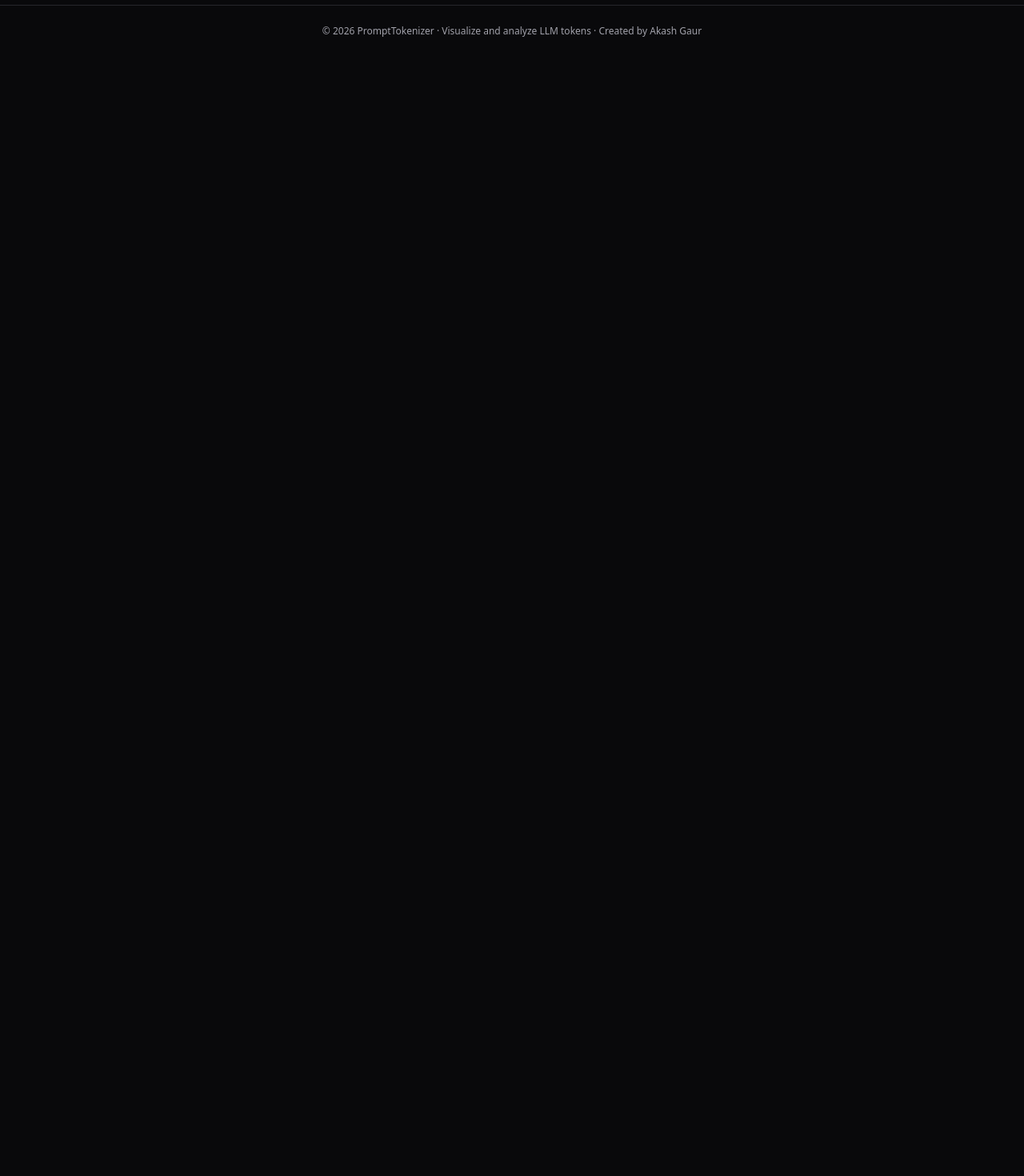
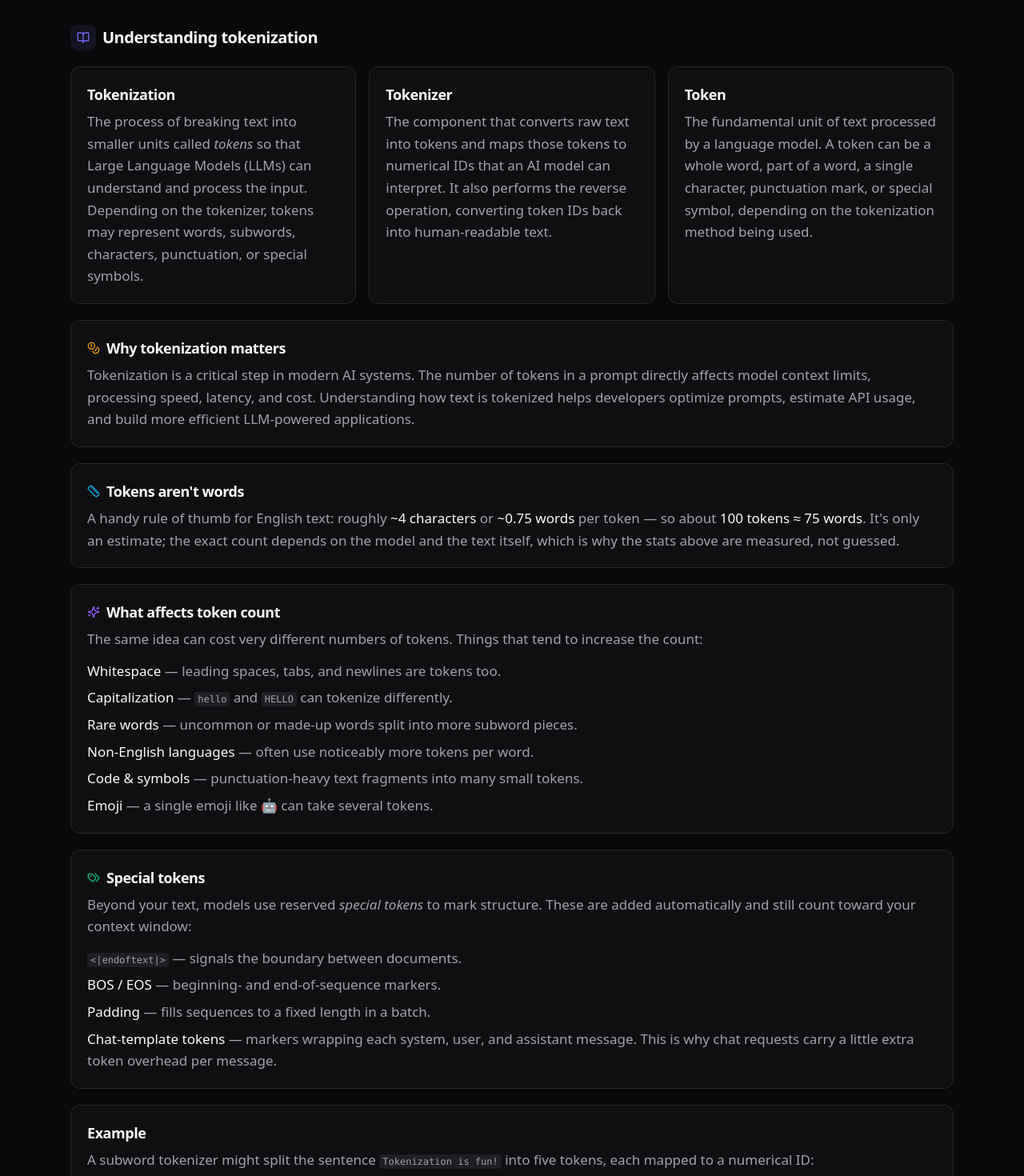
Before and after one commit to akgaur12/PromptTokenizerUI, a React (Vite) app: page / in a window 1280 px wide. Shown: the part 1000-2470 px from the top of the page at 80% size. Before the commit the page ends 1071 px from the top, so only its background shows below. Built offline with nearby package versions, Linux system fonts and the light colour scheme; no server answers.

Commit message:
feat: add tokenization info section with concepts and examples
Add an educational "Understanding Tokenization" section at the bottom of
the tokenizer page covering core concepts and a worked example.

```diff
--- /dev/null
+++ b/src/components/InfoSection/InfoSection.tsx
@@ -0,0 +1,188 @@
+import { BookOpen, Coins, Ruler, Sparkles, Tags } from "lucide-react";
+import { Card } from "@/components/ui/card";
+
+/** A single "term → definition" entry rendered as a titled card. */
+function Term({ title, children }: { title: string; children: React.ReactNode }) {
+  return (
+    <Card className="p-5">
+      <h4 className="text-lg font-semibold tracking-tight">{title}</h4>
+      <p className="mt-1.5 text-[17px] leading-relaxed text-muted-foreground">
+        {children}
+      </p>
+    </Card>
+  );
+}
+
+/**
+ * Educational "Understanding tokenization" section shown at the bottom of the
+ * page — explains the core concepts and shows a worked example so newcomers
+ * understand what the tokenizer above is actually doing.
+ */
+export function InfoSection() {
+  return (
+    <section className="space-y-5 border-t pt-8">
+      <div className="flex items-center gap-2">
+        <span className="flex h-8 w-8 items-center justify-center rounded-md bg-primary/10">
+          <BookOpen className="h-4 w-4 text-primary" />
+        </span>
+        <h3 className="text-lg font-semibold tracking-tight sm:text-xl">
+          Understanding tokenization
+        </h3>
+      </div>
+
+      <div className="grid gap-4 text-[16px] sm:grid-cols-3">
+        <Term title="Tokenization">
+          The process of breaking text into smaller units called <em>tokens</em>{" "}
+          so that Large Language Models (LLMs) can understand and process the
+          input. Depending on the tokenizer, tokens may represent words,
+          subwords, characters, punctuation, or special symbols.
+        </Term>
+        <Term title="Tokenizer">
+          The component that converts raw text into tokens and maps those tokens
+          to numerical IDs that an AI model can interpret. It also performs the
+          reverse operation, converting token IDs back into human-readable text.
+        </Term>
+        <Term title="Token">
+          The fundamental unit of text processed by a language model. A token can
+          be a whole word, part of a word, a single character, punctuation mark,
+          or special symbol, depending on the tokenization method being used.
+        </Term>
+      </div>
+
+      <Card className="p-5">
+        <div className="flex items-center gap-2">
+          <Coins className="h-4 w-4 text-amber-500" />
+          <h4 className="text-lg font-semibold tracking-tight">
+            Why tokenization matters
+          </h4>
+        </div>
+        <p className="mt-1.5 text-[17px] leading-relaxed text-muted-foreground">
+          Tokenization is a critical step in modern AI systems. The number of
+          tokens in a prompt directly affects model context limits, processing
+          speed, latency, and cost. Understanding how text is tokenized helps
+          developers optimize prompts, estimate API usage, and build more
+          efficient LLM-powered applications.
+        </p>
+      </Card>
+
+      <Card className="p-5">
+        <div className="flex items-center gap-2">
+          <Ruler className="h-4 w-4 text-sky-500" />
+          <h4 className="text-lg font-semibold tracking-tight">
+            Tokens aren't words
+          </h4>
+        </div>
+        <p className="mt-1.5 text-[17px] leading-relaxed text-muted-foreground">
+          A handy rule of thumb for English text: roughly{" "}
+          <span className="font-medium text-foreground">~4 characters</span> or{" "}
+          <span className="font-medium text-foreground">~0.75 words</span> per
+          token — so about{" "}
+          <span className="font-medium text-foreground">100 tokens ≈ 75 words</span>
+          . It's only an estimate; the exact count depends on the model and the
+          text itself, which is why the stats above are measured, not guessed.
+        </p>
+      </Card>
+
+      <Card className="p-5">
+        <div className="flex items-center gap-2">
+          <Sparkles className="h-4 w-4 text-violet-500" />
+          <h4 className="text-lg font-semibold tracking-tight">
+            What affects token count
+          </h4>
+        </div>
+        <p className="mt-1.5 text-[17px] leading-relaxed text-muted-foreground">
+          The same idea can cost very different numbers of tokens. Things that
+          tend to increase the count:
+        </p>
+        <ul className="mt-3 space-y-1.5 text-[17px] leading-relaxed text-muted-foreground">
+          <li>
+            <span className="font-medium text-foreground">Whitespace</span> —
+            leading spaces, tabs, and newlines are tokens too.
+          </li>
+          <li>
+            <span className="font-medium text-foreground">Capitalization</span>{" "}
+            — <code className="rounded bg-muted px-1 py-0.5 font-mono text-xs">hello</code>{" "}
+            and{" "}
+            <code className="rounded bg-muted px-1 py-0.5 font-mono text-xs">HELLO</code>{" "}
+            can tokenize differently.
+          </li>
+          <li>
+            <span className="font-medium text-foreground">Rare words</span> —
+            uncommon or made-up words split into more subword pieces.
+          </li>
+          <li>
+            <span className="font-medium text-foreground">
+              Non-English languages
+            </span>{" "}
+            — often use noticeably more tokens per word.
+          </li>
+          <li>
+            <span className="font-medium text-foreground">Code & symbols</span>{" "}
+            — punctuation-heavy text fragments into many small tokens.
+          </li>
+          <li>
+            <span className="font-medium text-foreground">Emoji</span> — a single
+            emoji like 🤖 can take several tokens.
+          </li>
+        </ul>
+      </Card>
+
+      <Card className="p-5">
+        <div className="flex items-center gap-2">
+          <Tags className="h-4 w-4 text-emerald-500" />
+          <h4 className="text-lg font-semibold tracking-tight">Special tokens</h4>
+        </div>
+        <p className="mt-1.5 text-[17px] leading-relaxed text-muted-foreground">
+          Beyond your text, models use reserved <em>special tokens</em> to mark
+          structure. These are added automatically and still count toward your
+          context window:
+        </p>
+        <ul className="mt-3 space-y-1.5 text-[17px] leading-relaxed text-muted-foreground">
+          <li>
+            <code className="rounded bg-muted px-1 py-0.5 font-mono text-xs">
+              &lt;|endoftext|&gt;
+            </code>{" "}
+            — signals the boundary between documents.
+          </li>
+          <li>
+            <span className="font-medium text-foreground">BOS / EOS</span> —
+            beginning- and end-of-sequence markers.
+          </li>
+          <li>
+            <span className="font-medium text-foreground">Padding</span> — fills
+            sequences to a fixed length in a batch.
+          </li>
+          <li>
+            <span className="font-medium text-foreground">Chat-template tokens</span>{" "}
+            — markers wrapping each <span className="font-medium">system</span>,{" "}
+            <span className="font-medium">user</span>, and{" "}
+            <span className="font-medium">assistant</span> message. This is why
+            chat requests carry a little extra token overhead per message.
+          </li>
+        </ul>
+      </Card>
+
+      <Card className="p-5">
+        <h4 className="text-lg font-semibold tracking-tight">Example</h4>
+        <p className="mt-1.5 text-[17px] leading-relaxed text-muted-foreground">
+          A subword tokenizer might split the sentence{" "}
+          <code className="rounded bg-muted px-1 py-0.5 font-mono text-xs">
+            Tokenization is fun!
+          </code>{" "}
+          into five tokens, each mapped to a numerical ID:
+        </p>
+        <pre className="mt-3 overflow-x-auto rounded-lg bg-muted p-4 font-mono text-xs leading-relaxed">
+          {`Tokens:     ["Token", "ization", " is", " fun", "!"]
+Token IDs:  [ 11328,   1634,      374,    2523,   0 ]`}
+        </pre>
+        <p className="mt-3 text-[17px] leading-relaxed text-muted-foreground">
+          Notice that <span className="font-medium">Tokenization</span> is broken
+          into the subwords <span className="font-medium">Token</span> +{" "}
+          <span className="font-medium">ization</span>, and that leading spaces
+          stay attached to the following token. Exact tokens and IDs vary by
+          model — paste your own text above to see how each model splits it.
+        </p>
+      </Card>
+    </section>
+  );
+}
--- a/src/pages/TokenizerPage.tsx
+++ b/src/pages/TokenizerPage.tsx
@@ -4,6 +4,7 @@ import { ModelSelector } from "@/components/ModelSelector/ModelSelector";
 import { PromptInput } from "@/components/PromptInput/PromptInput";
 import { StatsCards } from "@/components/StatsCards/StatsCards";
 import { TokenViewer } from "@/components/TokenViewer/TokenViewer";
+import { InfoSection } from "@/components/InfoSection/InfoSection";
 import { Card, CardContent } from "@/components/ui/card";
 import { Label } from "@/components/ui/label";
 import { useModels } from "@/hooks/useModels";
@@ -100,6 +101,9 @@ export function TokenizerPage() {
 
           <TokenViewer data={result} />
         </div>
+
+        {/* Educational info — concepts + a worked example */}
+        <InfoSection />
       </main>
 
       <footer className="border-t py-6">
```
